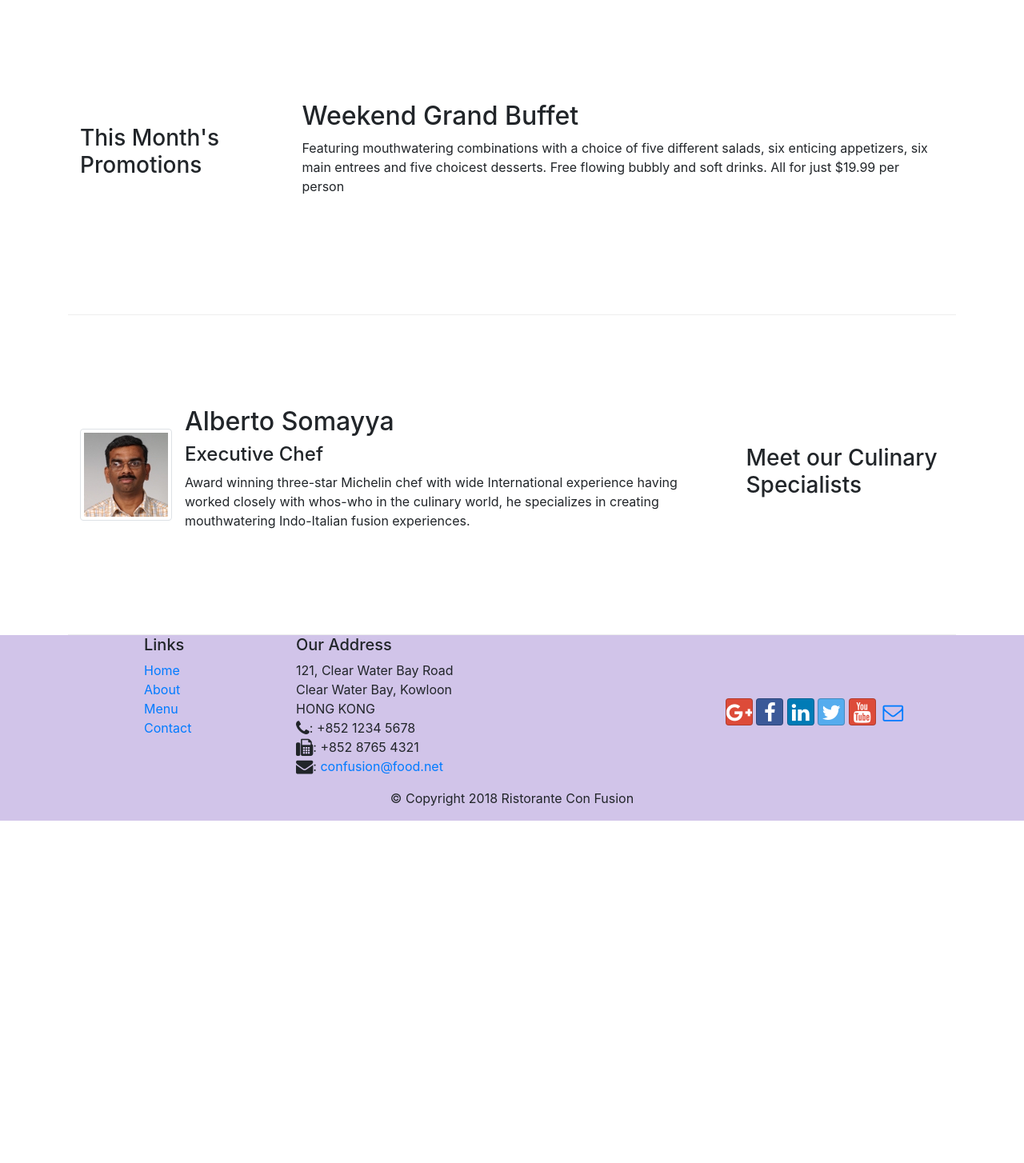
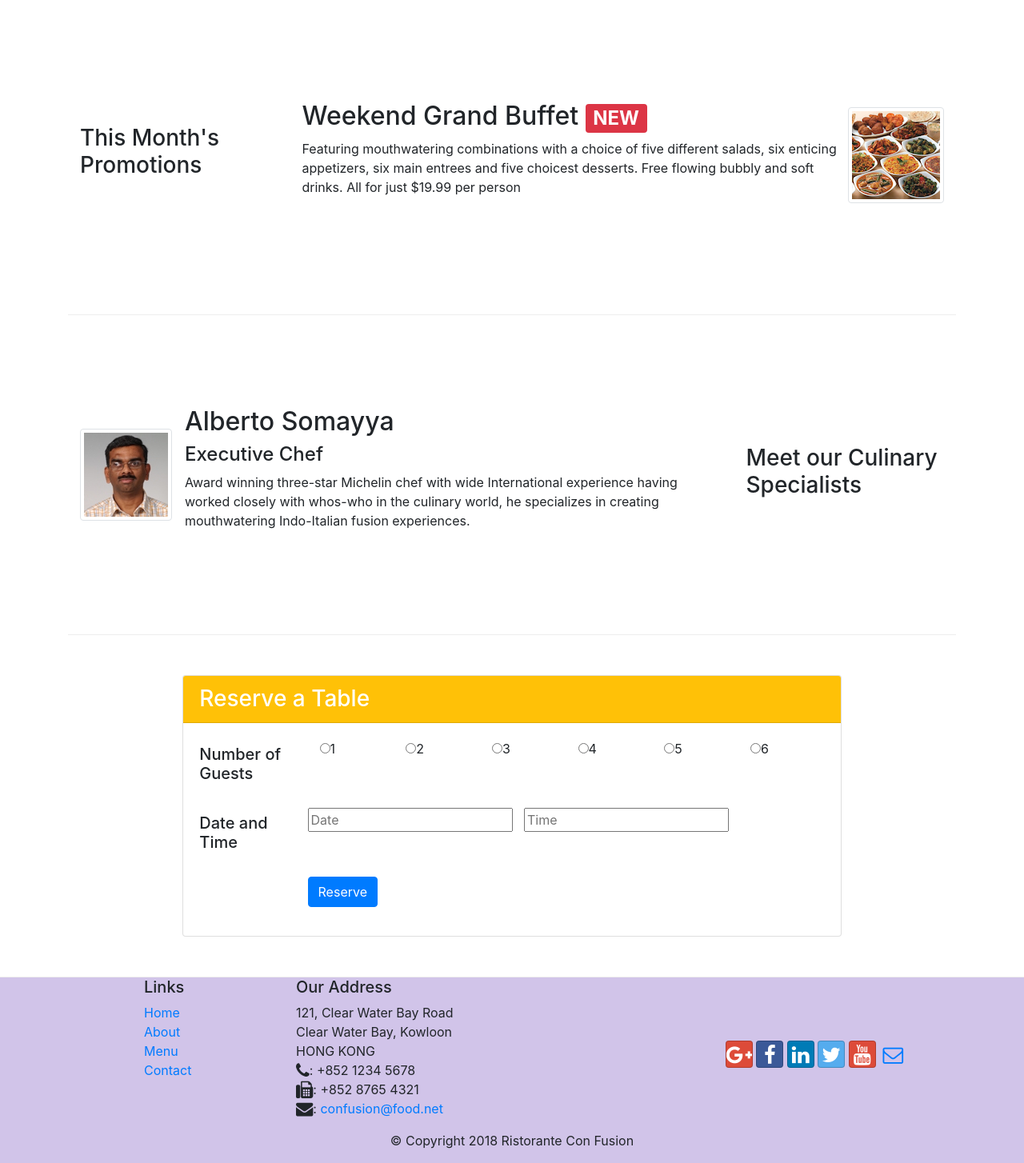
Before and after one commit to guth0025/Bootstrap, a website: page index.html in a window 1280 px wide. Shown: the part 740-2194 px from the top of the page at 80% size. Before the commit the page ends 1766 px from the top, so only its background shows below. Drawn offline with nearby package versions, Linux system fonts and the light colour scheme.

Commit message:
Assignment 2 Forms&Buttons

```diff
--- a/index.html
+++ b/index.html
@@ -40,8 +40,11 @@
                     <h1>Ristorante con Fusion</h1>
                     <p>We take inspiration from the World's best cuisines, and create a unique fusion experience. Our lipsmacking creations will tickle your culinary senses!</p>
                 </div>
-                <div class="col-12 col-sm align-self-center">
+                <div class="col-12 col-sm-3 align-self-center">
                     <img src="img/logo.png" class="img-fluid">
+                </div>
+                <div class="col-12 col-sm-3 align-self-center">
+                  <a class="bg-warning btn-block btn-sm text-center" href="#jump">Reserve Table</a>
                 </div>
             </div>
         </div>
@@ -72,9 +75,14 @@
             <div class="col-12 col-sm-4 col-md-3">
                 <h3>This Month's Promotions</h3>
             </div>
-            <div class="col-12 col-sm col-md">
-                <h2>Weekend Grand Buffet</h2>
-                <p class="d-none d-sm-block">Featuring mouthwatering combinations with a choice of five different salads, six enticing appetizers, six main entrees and five choicest desserts. Free flowing bubbly and soft drinks. All for just $19.99 per person </p>
+            <div class="col-12 col-sm">
+              <div class="media">
+                <div class="media-body">
+                  <h2 class="mt-0">Weekend Grand Buffet <span class="badge badge-danger">NEW</span></h2>
+                  <p class="d-none d-sm-block">Featuring mouthwatering combinations with a choice of five different salads, six enticing appetizers, six main entrees and five choicest desserts. Free flowing bubbly and soft drinks. All for just $19.99 per person </p>
+                </div>
+                                <img class="d-flex mR-3 img-thumbnail align-self-center" src="img/buffet.png" alt="Buffet">
+              </div>
             </div>
         </div>
 
@@ -99,7 +107,54 @@
             </div>
         </div>
     </div>
-
+    <div class="row row-content align-items-center">
+      <div class="col-12 col-sm-8 offset-sm-2">
+        <div class="card">
+          <h3 id="jump" class="card-header bg-warning text-white">Reserve a Table</h3>
+          <div class="card-body">
+            <form>
+              <div class="form-group row">
+                  <label for="two" class="col-md-2 col-form-label"><h5>Number of Guests</h4></label>
+                  <div class="col-md-10 btn-group">
+                      <div class="col-2">
+                        <input type="radio" class="" id="1" name="one">1
+                      </div>
+                      <div class="col-2">
+                        <input type="radio" class="" id="1" name="one">2
+                      </div>
+                      <div class="col-2">
+                        <input type="radio" class="" id="1" name="one">3
+                      </div>
+                      <div class="col-2">
+                        <input type="radio" class="" id="1" name="one">4
+                      </div>
+                      <div class="col-2">
+                        <input type="radio" class="" id="1" name="one">5
+                      </div>
+                      <div class="col-2">
+                        <input type="radio" class="" id="1" name="one">6
+                      </div>
+                  </div>
+              </div>
+              <div class="form-group row">
+                  <label for="two" class="col-12 col-md-2 col-form-label"><h5>Date and Time</h3></label>
+                      <div class="col-12 col-sm-2">
+                        <input type="text-area" class="" id="date" name="date" placeholder="Date">
+                      </div>
+                      <div class="col-12 offset-sm-2 col-sm-2">
+                        <input type="text-area" class="" id="date" name="time" placeholder="Time">
+                      </div>
+              </div>
+              <div class="form-group row">
+                  <div class="offset-md-2 col-md-10">
+                      <button type="submit" class="btn btn-primary">Reserve</button>
+                  </div>
+              </div>
+            </form>
+          </div>
+        </div>
+      </div>
+    </div>
     <footer class="footer">
         <div class="container">
             <div class="row">
```
